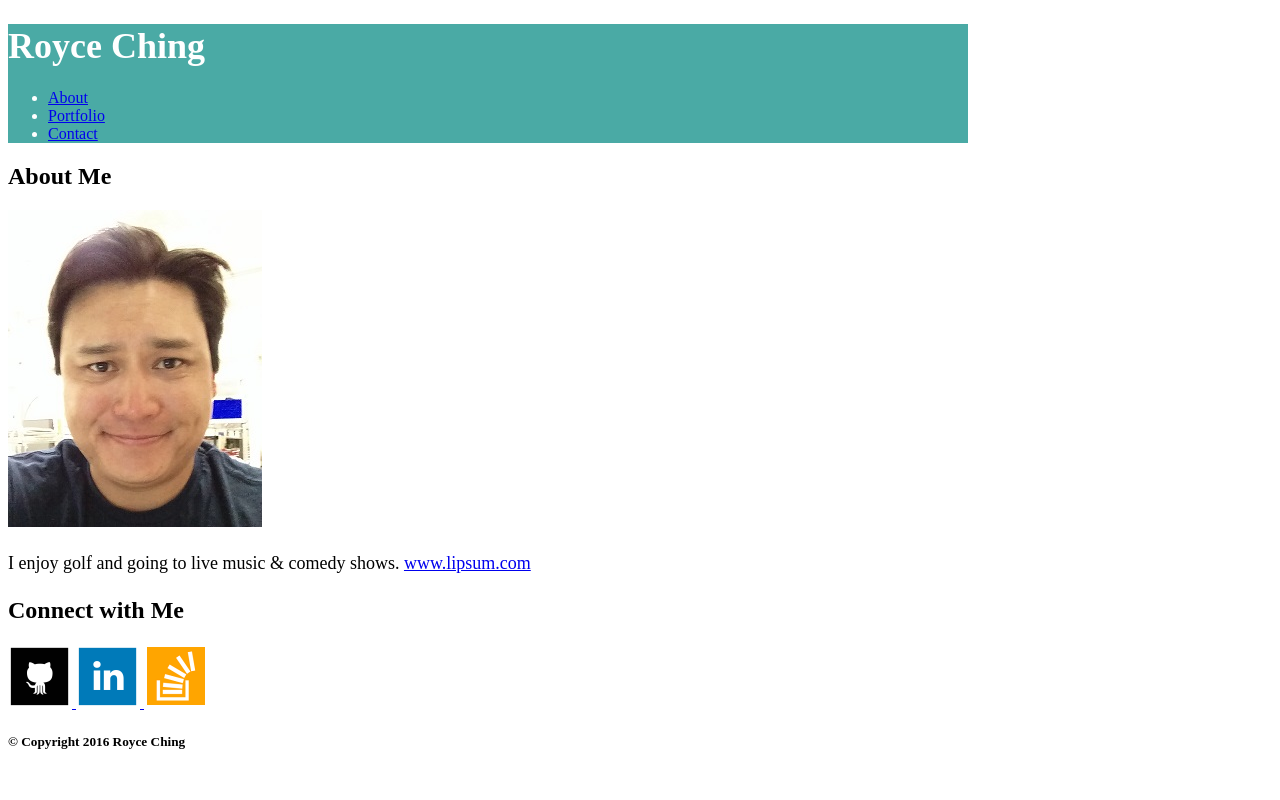
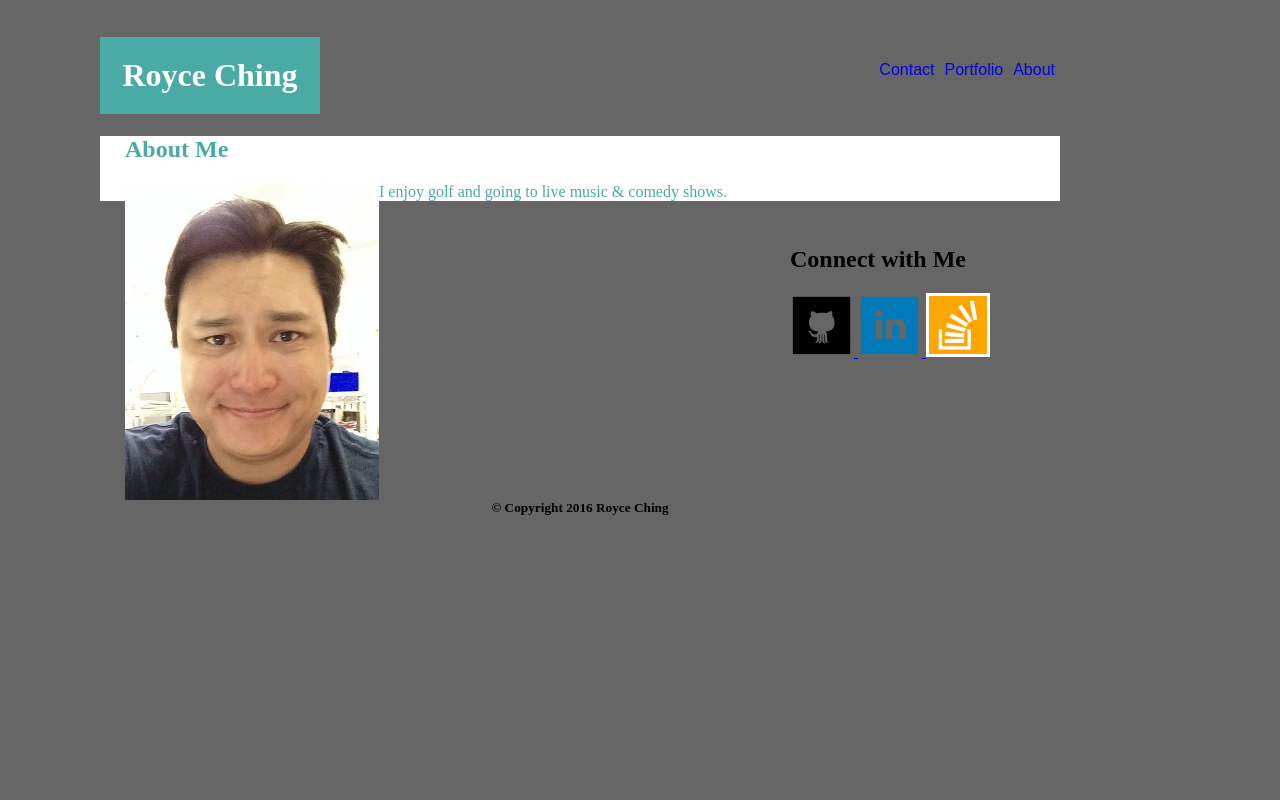
Before and after one commit to RamblinRoyce/Basic-Portfolio, a PHP site: page / in a window 1280 px wide. Run offline with PHP 8.4, Linux system fonts and the light colour scheme.

Commit message:
begin CSS

```diff
--- a/assets/css/style.css
+++ b/assets/css/style.css
@@ -30,13 +30,15 @@ Pro-tip. Use the Page Ruler extension to measure the size of elements-->*/
 
 
 body {
+	margin-left: 100px;
+	margin-right: 100px;
 	width:960px;
-
+	background-color: #666666;	/*dark grey*/
 	/*font-size: 24px;
 	line-height: 32px;
 	color: #333;*/
 }
-section {
+/*section {
 	width:650px;
 	/*position: fixed;
 	background: #eee;
@@ -45,17 +47,75 @@ section {
 	margin: 0;*/
 }
 #top {
-	background-color: #4aaaa5;
+	/*background-color: #4aaaa5;
 	color: #ffffff;
 	/*width: 600px;
 	margin: 0 auto;
 	padding: 20px;*/
 }
 h1 {
-	font-size: 36px;
-	line-height: 45px;
-	margin-bottom: 20px;
+	float: left;
+	background-color: #4aaaa5;
+	color: #ffffff;
+	padding: 20px;
+	text-align: center;
+	width:220px;
+
+	/*font-size: 36px;
+	/*line-height: 45px;
+	margin-bottom: 20px;*/
 }
+.main-nav a {
+	text-decoration: none;	/* removes underlines from link, must apply to anchor */
+	font-family: Arial;
+	/*font-style: Arial;*/
+    width:270px;
+}
+/*ul {
+	list-style-type: none;	/* removes bullets from list */
+	/*display: inline;
+	padding: 5px 5px;
+}*/
+
+li {
+	float: right;
+	list-style-type: none;	/* removes bullets from list */
+	display: inline;
+	padding: 5px;
+	margin-top: 40px;
+
+
+}
+
+
+.container {
+	clear: both;
+	background-color: #ffffff;
+	/*width: 650px;*/
+}
+#about-me {
+	width: 650px;
+	color: #4aaaa5;
+	margin: 25px;
+}
+#bio-image {
+
+	float:left;
+}
+
+#connect-with-me{
+	float: right;
+	width: 270px;
+
+}
+
+#bottom {
+	clear: both;
+	text-align: center;
+}
+
+
+/*
 p {
 	font-size: 18px;
 	line-height: 28px;
--- a/contact.html
+++ b/contact.html
@@ -13,7 +13,7 @@
         <h1>Royce Ching</h1>
 
         <nav class="main-nav" id="main-nav">
-          <ul>
+          <!--<ul>-->
             <li class="about">
               <a href="index.html">
                 About
@@ -40,7 +40,7 @@
                 ☰ Menu
               </a>
             </li> -->
-          </ul>
+          <!--</ul>-->
         </nav>
 
     </header>
--- a/index.html
+++ b/index.html
@@ -57,7 +57,7 @@
             <img id="bio-image" src="assets/images/IMG_20160424_142128.jpg" alt="Royce">
 
             <!-- Paragraph with embedded link -->
-            <p>I enjoy golf and going to live music &amp; comedy shows. <a href="http://www.lipsum.com/">www.lipsum.com</a></p>
+            <p>I enjoy golf and going to live music &amp; comedy shows. </p>
         </section>
 
         <!-- Section -->
```
